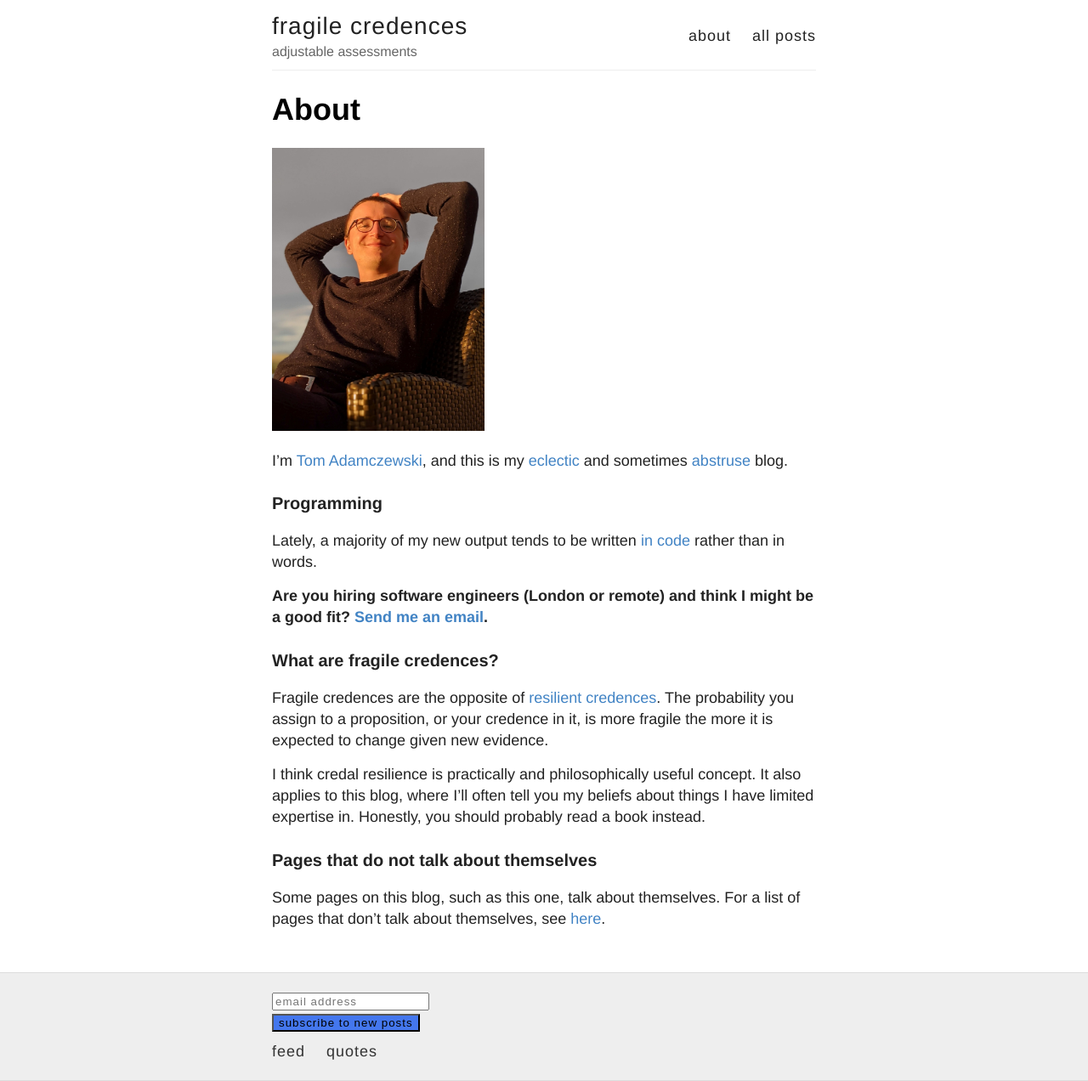
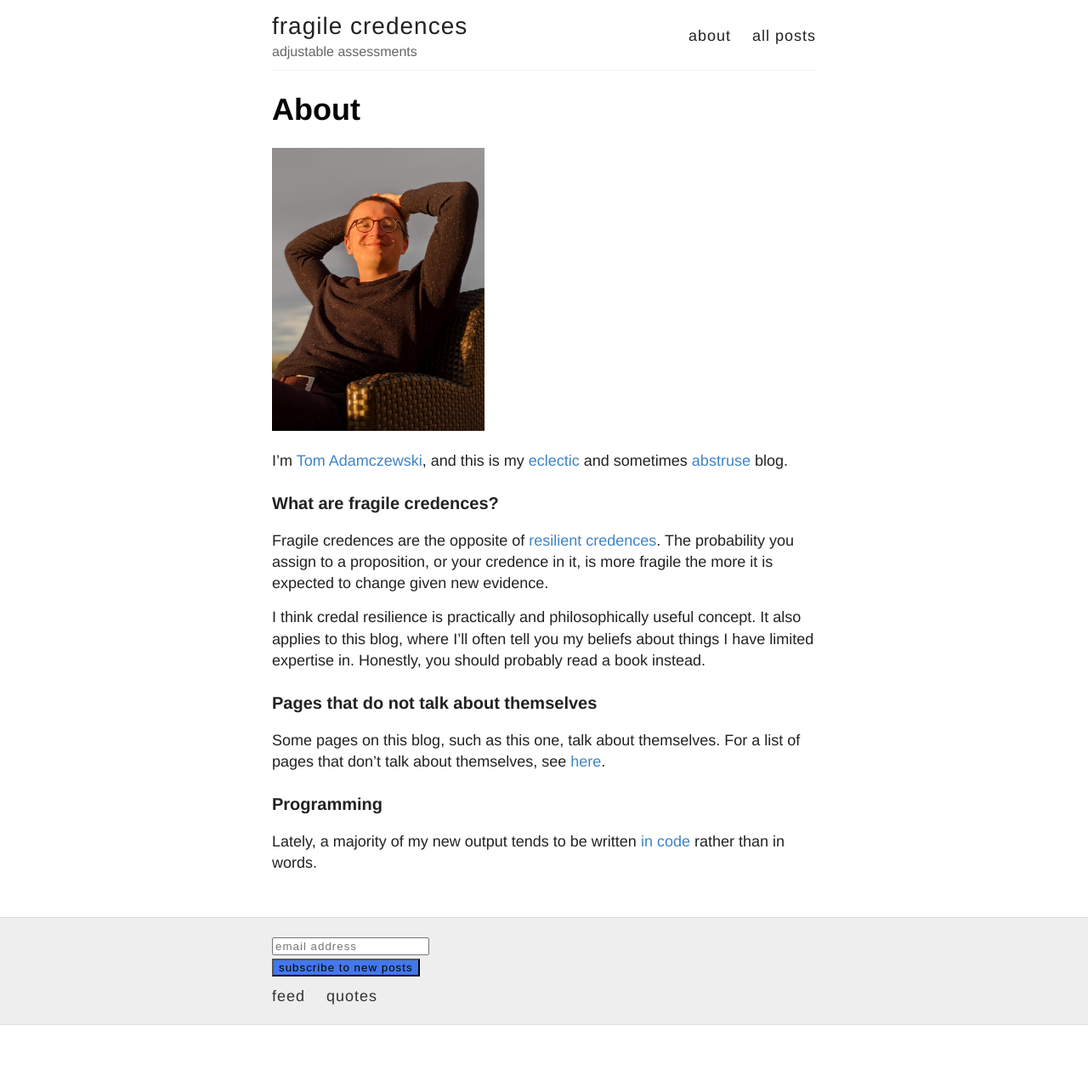
Before and after one commit to fragile-credences/fragile-credences.github.io, a Jekyll site: the page built from about.md, in a window 1280 px wide. Shown: the whole page at 85% size. Built offline with Jekyll 4.4.1, drawn with Linux system fonts in a browser that asks for light colours; comment, search, counter and statistics services are not loaded; after the commit the page ends 1206 px from its top, so only the background shows below that.

Commit message:
remove job blurb

```diff
--- a/about.md
+++ b/about.md
@@ -7,12 +7,6 @@ title: "About"
 
 I'm [Tom Adamczewski](http://tadamcz.com), and this is my [eclectic](/index-by-year) and sometimes [abst](/solution-concepts)[ruse](/monadic-predicate) blog.
 
-### Programming
-
-Lately, a majority of my new output tends to be written [in code](https://github.com/tadamcz) rather than in words.
-
-**Are you hiring software engineers (London or remote) and think I might be a good fit? [Send me an email](mailto:tmkadamcz@gmail.com).**
-
 ### What are fragile credences?
 Fragile credences are the opposite of [resilient credences](https://concepts.effectivealtruism.org/concepts/credal-resilience/). The probability you assign to a proposition, or your credence in it, is more fragile the more it is expected to change given new evidence.
 
```
Also changed, not shown: other parts of about.md (+4 -0 lines).
